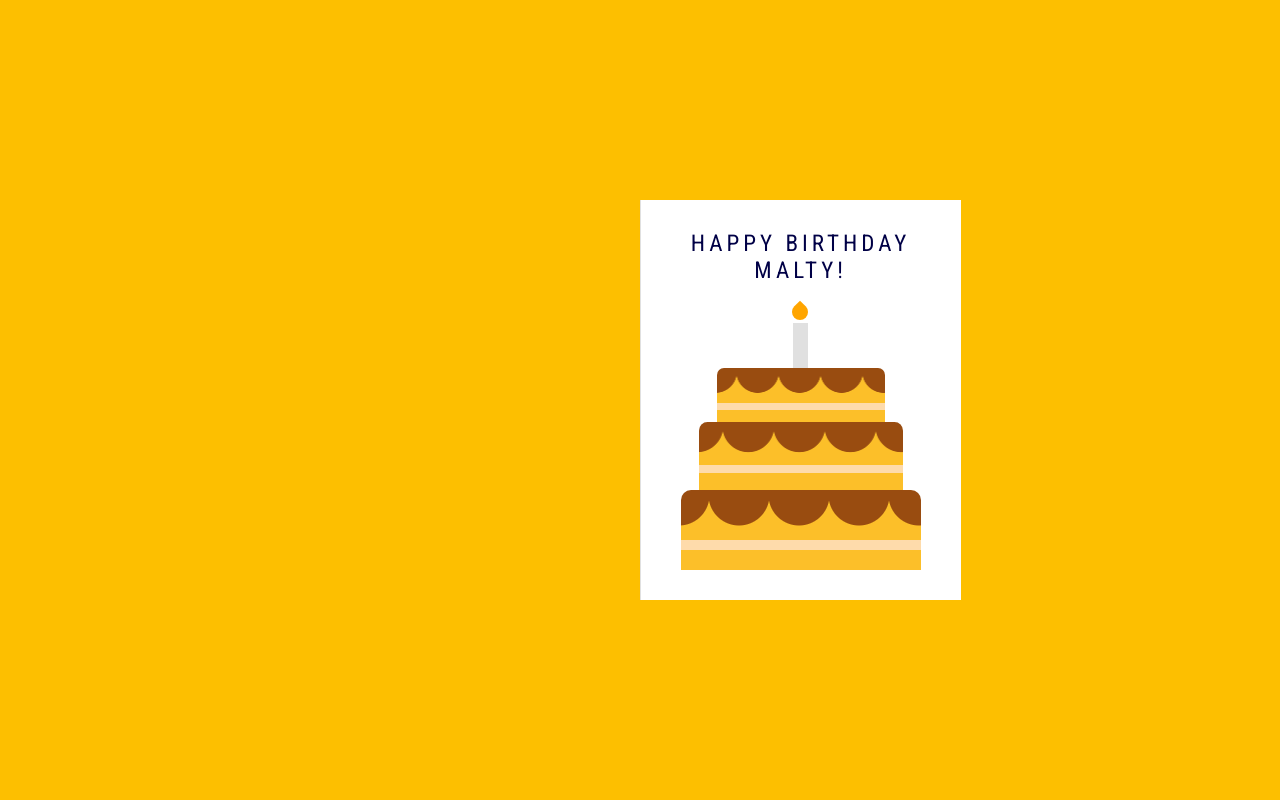
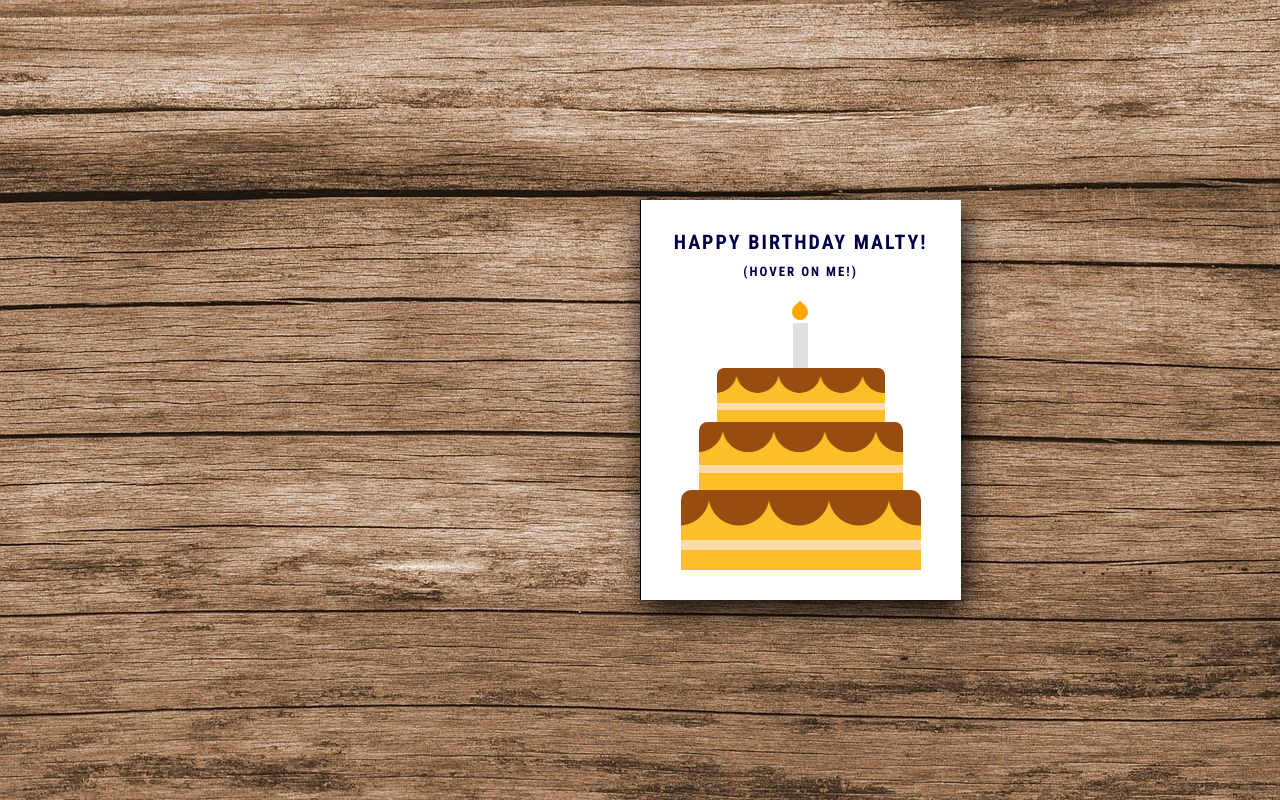
Before and after one commit to Svendolin/All-kind-of-Webprojects, a plain HTML site: page 01_BirthdayCard/index.html in a window 1280 px wide. Drawn offline with Linux system fonts and the light colour scheme.

Commit message:
finished work

```diff
--- a/01_BirthdayCard/css/style.css
+++ b/01_BirthdayCard/css/style.css
@@ -9,7 +9,9 @@
 }
 
 body {
-  background-color: #fdbf00;
+  background-image: url('../img/wood.jpg');
+  background-repeat: no-repeat;
+  background-size: cover;
 }
 
 .card {
@@ -33,6 +35,7 @@ body {
 
 .card:hover .outside {
   transform: rotateY(-130deg);
+  cursor: pointer;
 }
 
 .outside,
@@ -46,13 +49,25 @@ body {
 
 /* TEXT from the outside of the card */
 .outside p {
-  font-size: 23px;
+  font-size: 20px;
   text-transform: uppercase;
+  font-weight: 700;
+  text-decoration: solid;
   margin-top: 30px;
   text-align: center;
-  letter-spacing: 4px;
+  letter-spacing: 2px;
   color: #000046;
-  font-weight: normal;
+}
+
+p.hover {
+  font-size: 13px;
+  text-transform: uppercase;
+  font-weight: 700;
+  text-decoration: solid;
+  margin-top: 10px;
+  text-align: center;
+  letter-spacing: 2px;
+  color: #000046;
 }
 
 .outside {
@@ -68,7 +83,7 @@ body {
     to right,
     #e0e0e0,
     #ffffff 30%);
-    line-height: 3px;
+    line-height: 3;
     padding: 0 20px;
     text-align: center;
     display: flex;
@@ -76,10 +91,17 @@ body {
     justify-content: space-around;
     align-items: center;
     left: 50%;
+    border: 1px solid;
+    box-shadow: 5px 10px 28px #000000;
+}
+
+img {
+  height: 280px;
+  border-radius: 10px;
 }
 
 .inside p {
-  font-size: 20px;
+  font-size: 15px;
 }
 
 .front,
--- a/01_BirthdayCard/index.html
+++ b/01_BirthdayCard/index.html
@@ -22,6 +22,7 @@
       <div class="outside">
         <div class="front">
           <p>Happy Birthday Malty!</p>
+          <p class="hover">(Hover on me!)</p>
           <div class="cake">
             <div class="top-layer"></div>
             <div class="middle-layer"></div>
@@ -32,7 +33,8 @@
         <div class="back"></div>
       </div>
       <div class="inside">
-        <p>Hello world</p>
+        <p>All the best from me, Svendolin, and of course from Sir Axel III - ENJOY BUDDY!</p>
+        <img src="img/Matvej.jpg" alt="">
       </div>
     </div>
   </body>
```
Also changed, not shown: 01_BirthdayCard/img/Matvej.jpg (added), 01_BirthdayCard/img/wood.jpg (added).
